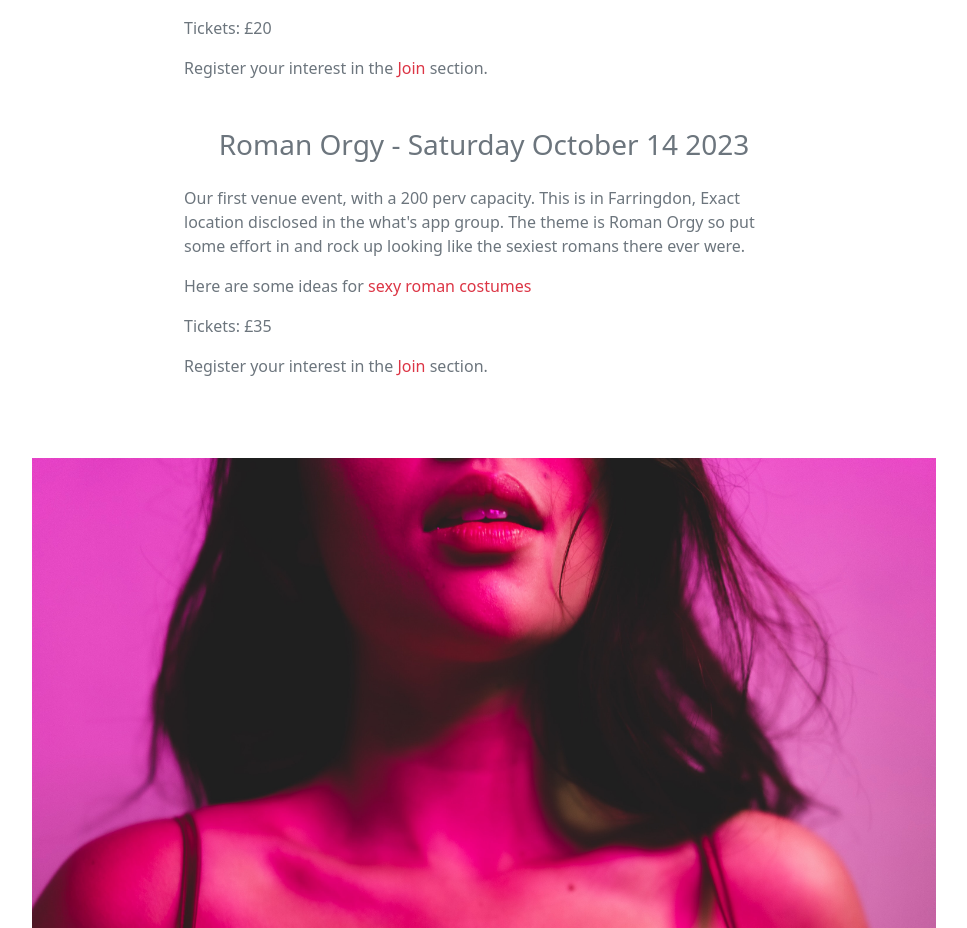
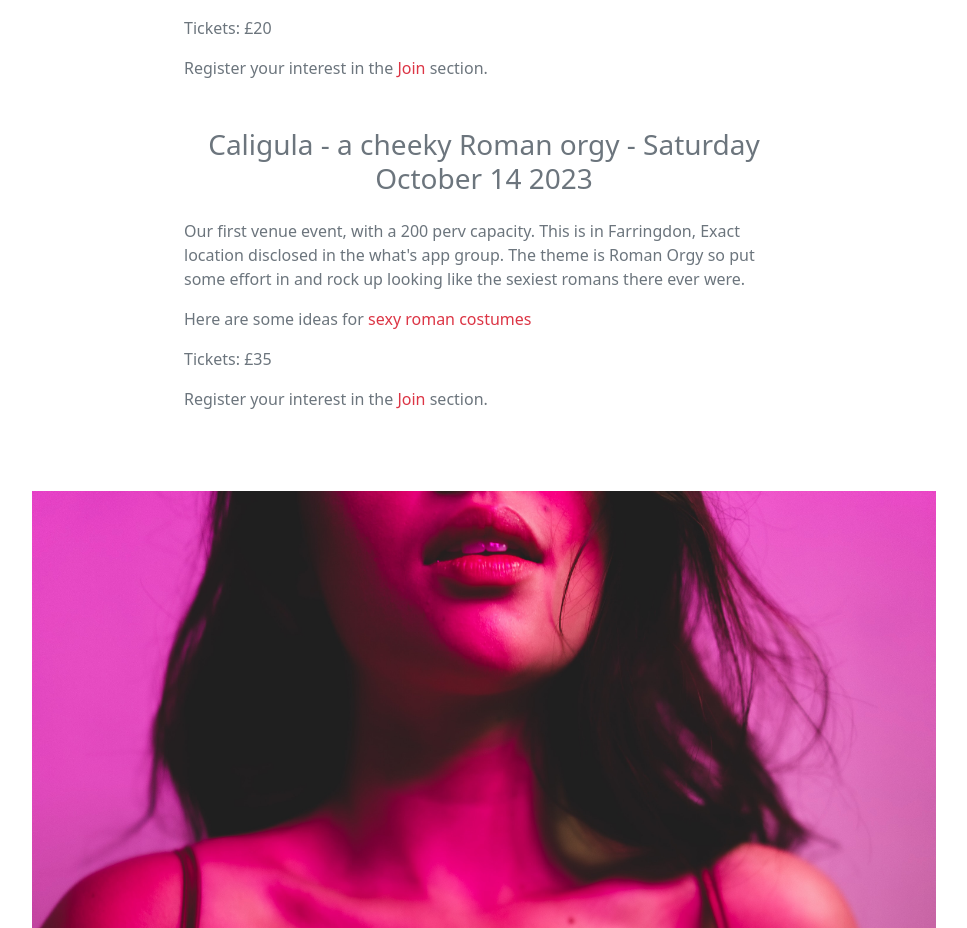
Before and after one commit to dantrovato/the-tribe-react18, a React (Vite) app: page /events in a window 1280 px wide. Shown: the part 1046-1974 px from the top of the page, without its empty margins (156-1123 px from the left). Built offline with nearby package versions, Linux system fonts and the light colour scheme.

Commit message:
Edit roman orgy title. Call it Caligula

```diff
--- a/src/components/Events.tsx
+++ b/src/components/Events.tsx
@@ -73,7 +73,7 @@ const Events = () => {
         </p>
 
         <h3 className="text-center text-muted mb-4">
-          Roman Orgy - Saturday October 14 2023{" "}
+          Caligula - a cheeky Roman orgy - Saturday October 14 2023{" "}
         </h3>
         <p
           className=" text-muted mb-3"
```
Also changed, not shown: public/tribeval.png (added).
